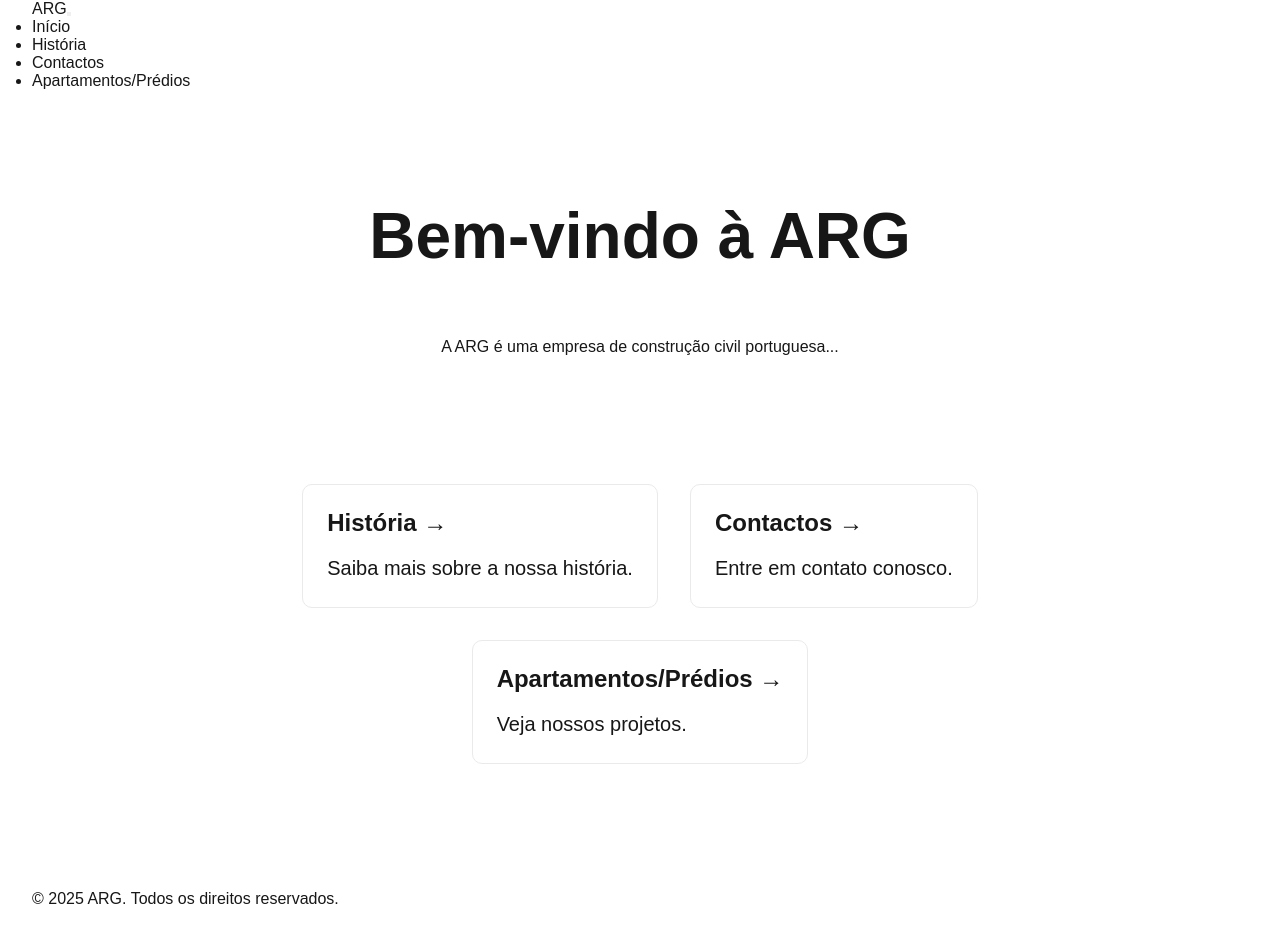
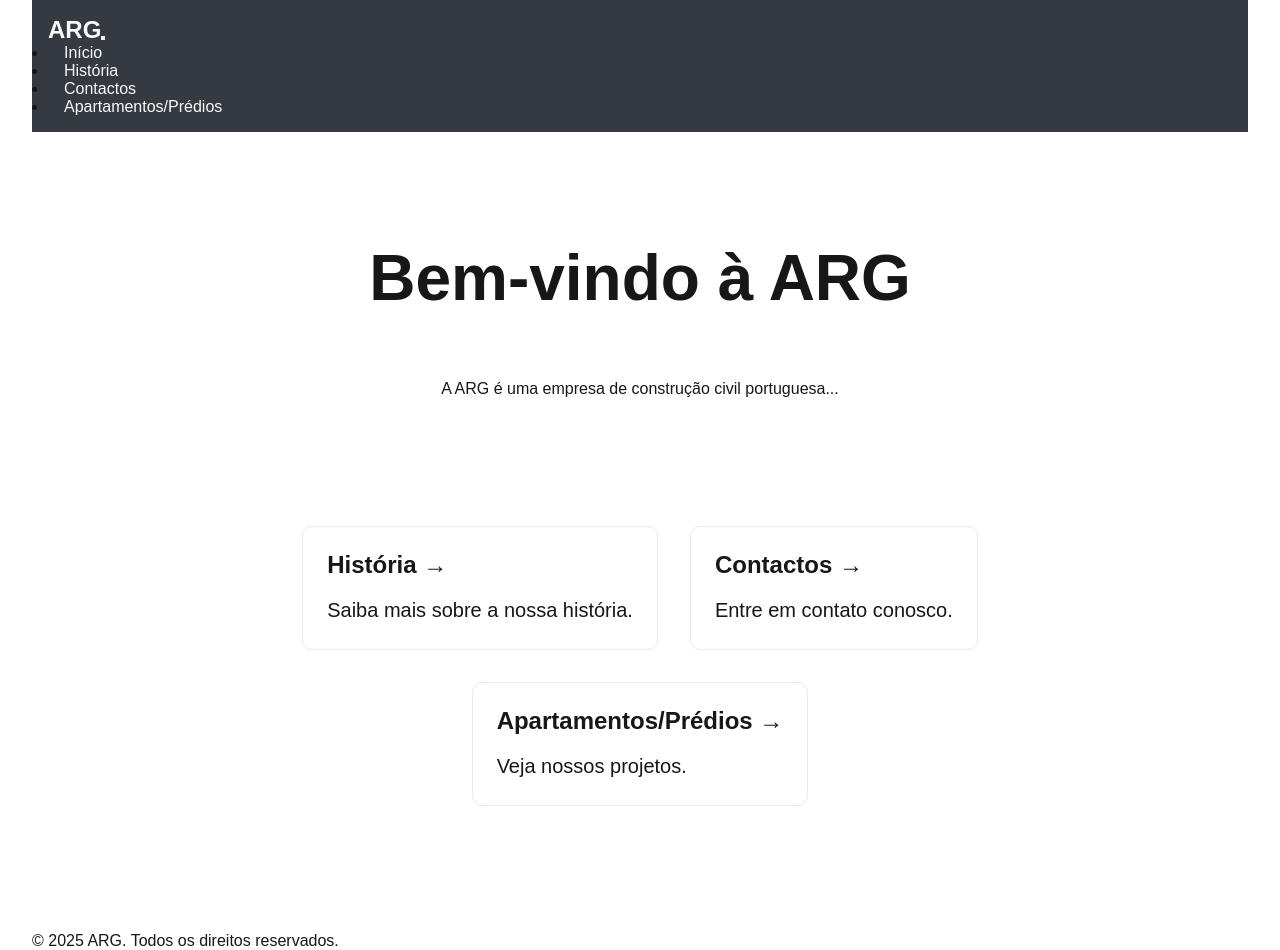
Before and after one commit to pedropinto25/ARG, a Next.js app in the folder arg-construcao/: page / in a window 1280 px wide. Before the commit the page ends 908 px from the top, so only its background shows below. Built offline with nearby package versions, Linux system fonts and the light colour scheme.

Commit message:
teste de deploy

```diff
--- a/arg-construcao/src/app/components/Header.js
+++ b/arg-construcao/src/app/components/Header.js
@@ -1,28 +1,28 @@
-// src/app/components/Header.tsx
 import Link from 'next/link';
+import styles from './Header.module.css';
 
 export default function Header() {
   return (
     <header>
-      <nav className="navbar navbar-expand-lg navbar-dark bg-dark">
+      <nav className={`navbar navbar-expand-lg ${styles.customNavbar}`}>
         <div className="container">
-          <Link href="/" className="navbar-brand">ARG</Link>
+          <Link href="/" className={`navbar-brand ${styles.brand}`}>ARG</Link>
           <button className="navbar-toggler" type="button" data-bs-toggle="collapse" data-bs-target="#navbarNav" aria-controls="navbarNav" aria-expanded="false" aria-label="Toggle navigation">
             <span className="navbar-toggler-icon"></span>
           </button>
           <div className="collapse navbar-collapse" id="navbarNav">
             <ul className="navbar-nav ms-auto">
               <li className="nav-item">
-                <Link href="/" className="nav-link">Início</Link>
+                <Link href="/" className={`nav-link ${styles.navLink}`}>Início</Link>
               </li>
               <li className="nav-item">
-                <Link href="/history" className="nav-link">História</Link>
+                <Link href="/history" className={`nav-link ${styles.navLink}`}>História</Link>
               </li>
               <li className="nav-item">
-                <Link href="/contact" className="nav-link">Contactos</Link>
+                <Link href="/contact" className={`nav-link ${styles.navLink}`}>Contactos</Link>
               </li>
               <li className="nav-item">
-                <Link href="/properties" className="nav-link">Apartamentos/Prédios</Link>
+                <Link href="/properties" className={`nav-link ${styles.navLink}`}>Apartamentos/Prédios</Link>
               </li>
             </ul>
           </div>
--- /dev/null
+++ b/arg-construcao/src/app/components/Header.module.css
@@ -0,0 +1,30 @@
+.customNavbar {
+    background-color: #343a40;
+    padding: 1rem;
+    transition: background-color 0.3s ease;
+  }
+
+  .customNavbar:hover {
+    background-color: #495057;
+  }
+
+  .brand {
+    font-size: 1.5rem;
+    font-weight: bold;
+    color: #f8f9fa;
+    transition: color 0.3s ease;
+  }
+
+  .brand:hover {
+    color: #ffc107;
+  }
+
+  .navLink {
+    color: #f8f9fa;
+    margin-left: 1rem;
+    transition: color 0.3s ease;
+  }
+
+  .navLink:hover {
+    color: #ffc107;
+  }
--- a/arg-construcao/src/app/pages/api/properties/index.js
+++ /dev/null
@@ -1,5 +0,0 @@
-import { properties } from '../../../data/properties';
-
-export default function handler(req, res) {
-  res.status(200).json(properties);
-}
```
Also changed, not shown: arg-construcao/src/app/pages/contact.js (deleted, +0 -29 lines), arg-construcao/src/app/pages/history.js (deleted, +0 -21 lines), arg-construcao/src/app/pages/index.js (deleted, +0 -21 lines), arg-construcao/src/app/pages/properties.js (deleted, +0 -35 lines).
